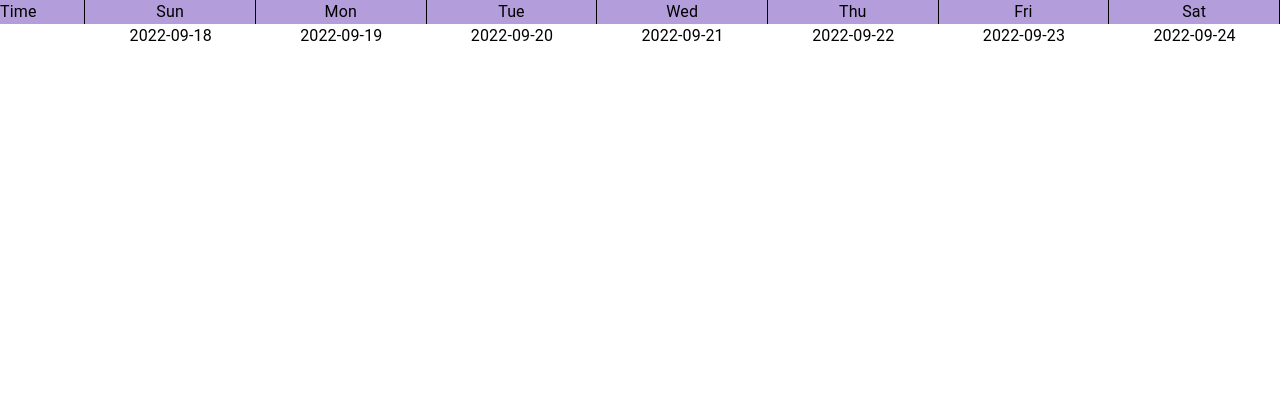
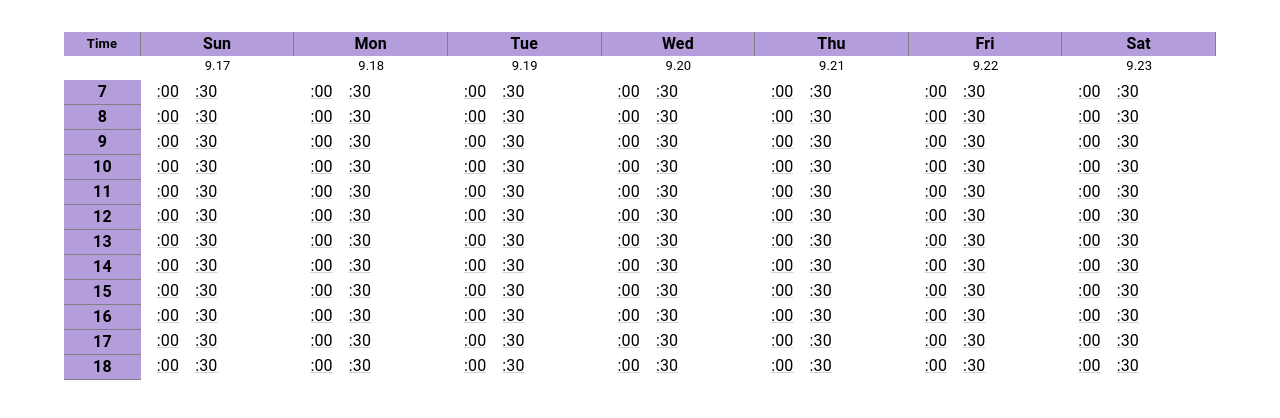
Before and after one commit to webikim/scheduleit, a Next.js app: page /week in a window 1280 px wide. Shown: the top 418 px of the page. Built offline with nearby package versions, Linux system fonts and the light colour scheme.

Commit message:
added HourTable and updated WeekTable to use HourTable component.

```diff
--- /dev/null
+++ b/pages/week/HourTable.tsx
@@ -0,0 +1,112 @@
+import React, { Children } from "react";
+import styled from "@emotion/styled";
+import { Box, BoxProps, Grid, GridProps, Typography, TypographyProps } from "@mui/material";
+import { deepPurple } from "@mui/material/colors";
+
+class HourInDay {
+    hour: number;
+    slots: number[];
+
+    constructor(hour: number, slots: number) {
+        this.hour = hour;
+        this.slots = Array(slots);
+    }
+}
+
+const titleColor = deepPurple[200];
+
+const HourTitle = styled(Grid)<GridProps>(({ theme }) => ({
+    background: titleColor,
+    borderBottom: "1px solid gray",
+}));
+
+const SlotBox = styled(Box)<BoxProps>(({ theme }) => ({
+    height: "1.555em",
+}));
+
+const SlotText = styled(Typography)<TypographyProps>(({ theme }) => ({
+    display: "inline",
+    marginLeft: "1em",
+    textDecoration: "underline",
+    textDecorationColor: "lightgray",
+    "&:hover": {
+        cursor: "pointer",
+        textDecorationColor: "gray"
+    }
+}));
+
+export const getHours = (start: number, end: number, slots: number = 0) => {
+    let hourData: HourInDay[] = [];
+    for (let i = start; i <= end; i++) hourData.push(new HourInDay(i, slots));
+    return hourData;
+};
+
+export const renderHourTitles = (hourData: HourInDay[]) => {
+    return (
+        <>
+            {hourData.map((hour, key) => {
+                return (
+                    <HourTitle item key={key}>
+                        <Typography align="center" sx={{ fontWeight: 700 }}>
+                            {hour.hour}
+                        </Typography>
+                    </HourTitle>
+                );
+            })}
+        </>
+    );
+};
+
+const setSlots = (props: HourTableProps, hours: HourInDay[]) => {
+    const slotSize = 60 / props.slotsPerHour;
+    hours.map((hour) => {
+        for (let i = 0; i < hour.slots.length; i++)
+            hour.slots[i] = i * slotSize;
+    })
+}
+
+const renderSlots = (data: HourInDay) => {
+    let slots: JSX.Element[] = [];
+    const formatter = Intl.NumberFormat("en", { minimumIntegerDigits: 2 })
+    data.slots.map((each) => {
+        slots.push(
+            <SlotText>:{formatter.format(each)}</SlotText>
+        )
+    });
+    return (
+        <SlotBox> {Children.toArray(slots)} </SlotBox>
+    );
+}
+
+const renderHourNslot = (hourData: HourInDay[]) => {
+    let hourNslots: JSX.Element[] = [];
+    hourData.map((data: HourInDay) => {
+        hourNslots.push(
+            renderSlots(data)
+        );
+    });
+    return (
+        <> { Children.toArray(hourNslots) } </>
+    );
+}
+
+interface HourTableProps {
+    start: number;
+    end: number;
+    slotsPerHour: number;
+    date: Date;
+}
+
+const HourTable = (props: HourTableProps) => {
+    const hourData = getHours(props.start, props.end, props.slotsPerHour);
+    setSlots(props, hourData);
+    return (
+        <>
+            {
+                renderHourNslot(hourData)
+            }
+        </>
+    );
+};
+
+export default HourTable;
--- a/pages/week/WeekTabke.tsx
+++ b/pages/week/WeekTabke.tsx
@@ -1,12 +1,16 @@
 import { Grid, GridProps, styled, Typography } from "@mui/material";
 import { deepPurple } from "@mui/material/colors";
 import { Children } from "react";
+import HourTable, { getHours, renderHourTitles } from "./HourTable";
 
 class WeekData {
     day: number;
+    date: Date;
+    holiday: boolean;
 
-    constructor(day: number) {
+    constructor(day: number, date: Date) {
         this.day = day;
+        this.date = date;
     }
 }
 
@@ -14,65 +18,97 @@ const WeekString = ["Sun", "Mon", "Tue", "Wed", "Thu", "Fri", "Sat"];
 
 const titleColor = deepPurple[200];
 
+const formatDate = (date: Date) => {
+    const mmdd = date.toISOString().slice(5, 10);
+    if (mmdd.charAt(0) === "0")
+        return mmdd.slice(1).replace("-", ".");
+    return mmdd.replace("-", ".");
+}
+
 const WeekName = styled(Grid)<GridProps>(({ theme }) => ({
     background: titleColor,
-    borderRight: "1px solid black",
+    borderRight: "1px solid gray",
     height: "1.5em",
 }));
 
-const WeekDate = styled(Grid)<GridProps>(({ theme }) => ({}));
+const WeekDate = styled(Grid)<GridProps>(({ theme }) => ({ }));
 
-const getWeekHeader = (date: Date) => {
+const getWeekData = (date: Date) => {
     const refDate = new Date(date);
-    refDate.setDate(refDate.getDate() - refDate.getDay());
+    refDate.setDate(refDate.getDate() - refDate.getDay() - 2);
 
-    let weekData: WeekData[] = Array(7);
-    for (let i = 0; i < weekData.length; i++) weekData[i] = new WeekData(i);
-    const weekHeader = []
+    const weekData = WeekString.map((each, index: number) => {
+        refDate.setDate(refDate.getDate() + 1);
+        return new WeekData(index, new Date(refDate));
+    });
+    return weekData;
+}
+
+const renderWeekHeader = (weekData: WeekData[]) => {
+    const weekHeader: JSX.Element[] = [];
     weekData.map((each) => {
         weekHeader.push(
             <Grid item md={1.6} sm={1.6} xs={1.6}>
                 <WeekName>
-                    <Typography align="center">
+                    <Typography fontWeight={700} align="center">
                         {WeekString[each.day]}
                     </Typography>
                 </WeekName>
                 <WeekDate>
-                    <Typography align="center">
-                        {refDate.toISOString().slice(0, 10)}
+                    <Typography fontSize="small" align="center">
+                        {formatDate(each.date)}
                     </Typography>
                 </WeekDate>
             </Grid>
         );
-        refDate.setDate(refDate.getDate() + 1);
-    })
+    });
     return (
-        <>
-            { Children.toArray(weekHeader) }
-        </>
+        <> { Children.toArray(weekHeader) } </>
+    )
+}
+
+const renderWeeklySchedule = (props: WeekProps, weekData: WeekData[]) => {
+    const schedules: JSX.Element[] = [];
+    weekData.map((each) => {
+        schedules.push(
+            <Grid item md={1.6} sm={1.6} xs={1.6}>
+                <HourTable {...props}></HourTable>
+            </Grid>
+        )
+    });
+    return (
+        <> { Children.toArray(schedules) } </>
     )
 }
 
 interface WeekProps {
     start: number;
     end: number;
-    slotPerHour: number;
+    slotsPerHour: number;
     date: Date;
 }
 
 const WeekTable = (props: WeekProps) => {
+    const hourData = getHours(props.start, props.end);
+    const weekData = getWeekData(props.date);
     return (
         <>
             <Grid container>
                 <Grid item md={0.8} sm={0.8} xs={0.8}>
                     <WeekName>
-                        <Typography>Time</Typography>
+                        <Typography sx={{ width: "100%", paddingTop: "2px"}} fontSize="small" fontWeight={700} align="center">Time</Typography>
                     </WeekName>
                     <WeekDate>
                         <Typography>&nbsp;</Typography>
                     </WeekDate>
                 </Grid>
-                { getWeekHeader(props.date) }
+                { renderWeekHeader(weekData) }
+            </Grid>
+            <Grid container>
+                <Grid item md={0.8} sm={0.8} xs={0.8}>
+                    { renderHourTitles(hourData) }
+                </Grid>
+                { renderWeeklySchedule(props, weekData) }
             </Grid>
         </>
     );
--- a/pages/week/index.tsx
+++ b/pages/week/index.tsx
@@ -5,6 +5,8 @@ import fs from "fs/promises";
 
 import Head from "next/head";
 import Image from "next/image";
+import { Container } from '@mui/material';
+
 import WeekTable from './WeekTabke';
 
 interface Props {
@@ -29,7 +31,9 @@ function Week(props) {
             </Head>
 
             <main>
-                <WeekTable {...scheduleConfig} date={Date()}></WeekTable>
+                <Container sx={{ marginTop: '2em' }}>
+                    <WeekTable {...scheduleConfig} date={Date()}></WeekTable>
+                </Container>
             </main>
 
             <footer>
```
